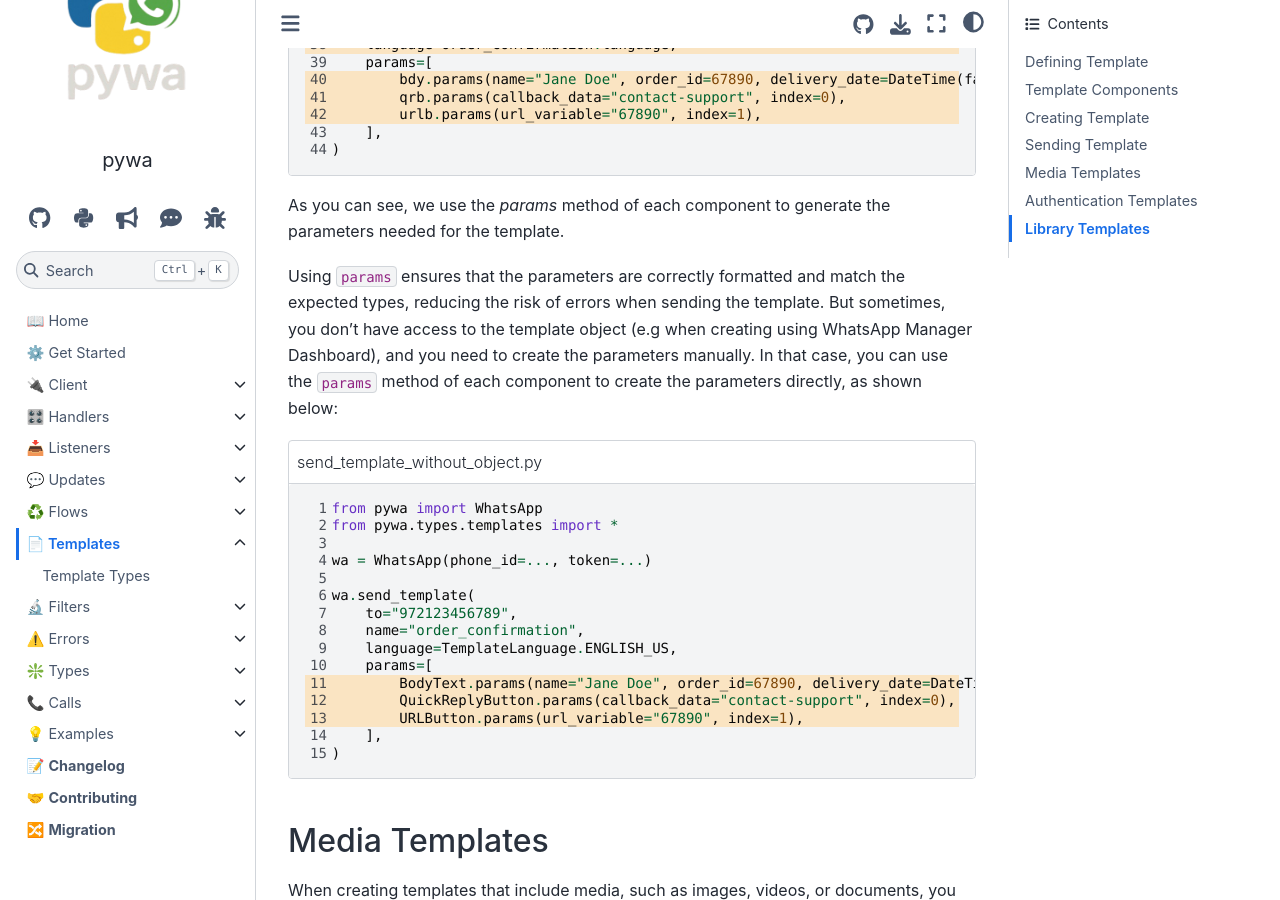
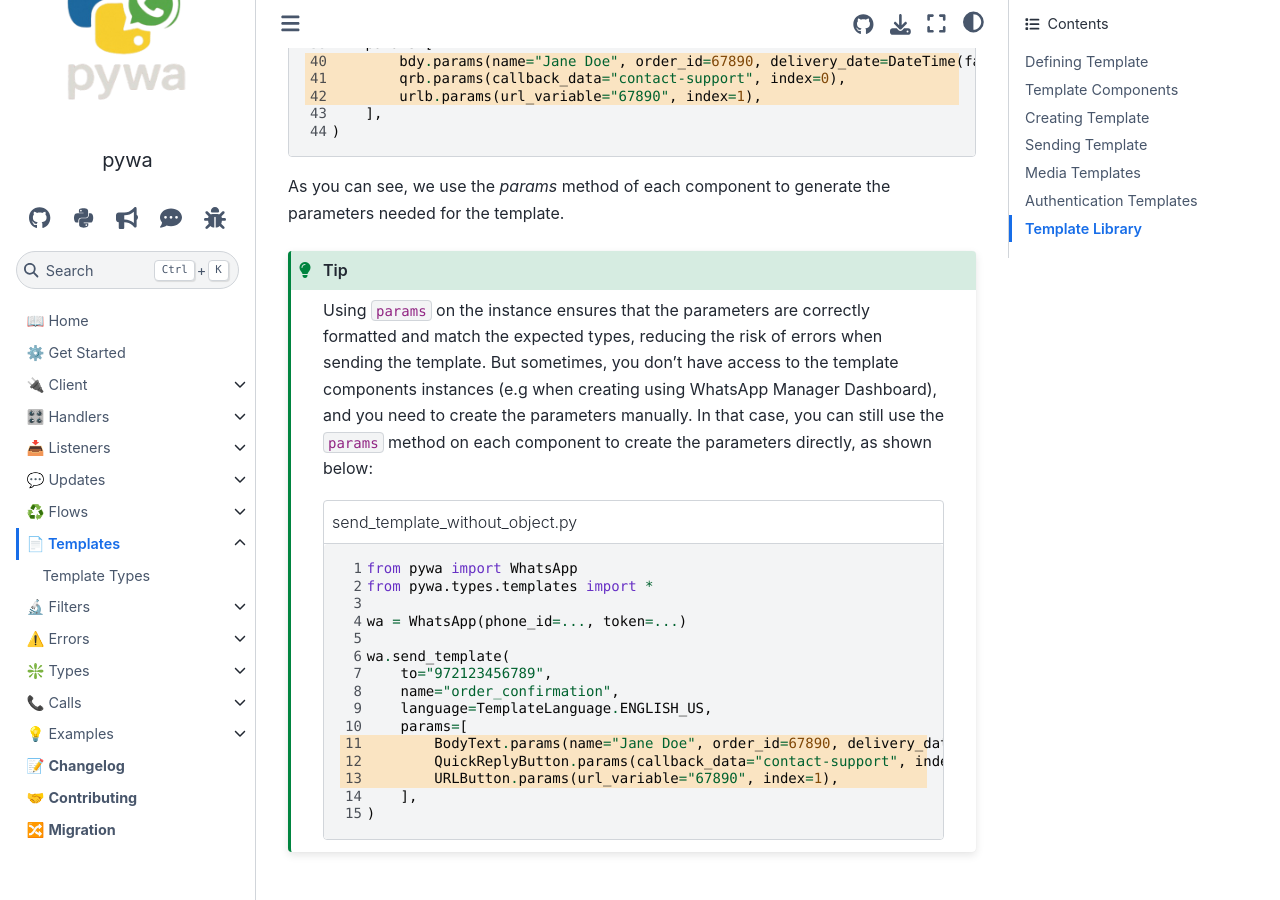
Before and after one commit to david-lev/pywa, a Sphinx documentation site: the page built from docs/source/content/templates/overview.rst, in a window 1280 px wide and 900 px high, scrolled down 4795 px. Built offline with Sphinx 7.4.7 and the Sphinx Book theme 1.1.4, drawn with Linux system fonts in a browser that asks for light colours; the version number is read from the project's files by our own code; some of the changed text lies outside the part shown.

Commit message:
[docs] adding examples

```diff
--- a/docs/source/content/examples/overview.rst
+++ b/docs/source/content/examples/overview.rst
@@ -8,3 +8,4 @@
     media
     sign_up_flow
     template
+    flows
--- a/docs/source/content/templates/overview.rst
+++ b/docs/source/content/templates/overview.rst
@@ -12,9 +12,7 @@ PyWa offers a comprehensive and intuitive interface to create, manage, and send
 Defining Template
 ------------------
 
-To create a template, you can use the :class:`Template` class.
-
-You need to define the template details, including the header, body, footer, and buttons. Each component can be customized to fit your messaging needs.
+To create a template, you need to define its structure using the :class:`Template` class from the :mod:`pywa.types.templates` module. This involves specifying the template's name, language, category, parameter format, and the components that make up the template.
 
 In the example below, we create a simple Order Confirmation template with a header, body, footer, and buttons.
 
@@ -237,28 +235,30 @@ The best practice is to use the Template object you created earlier as a referen
 
 As you can see, we use the `params` method of each component to generate the parameters needed for the template.
 
-Using ``params`` ensures that the parameters are correctly formatted and match the expected types, reducing the risk of errors when sending the template. But sometimes, you don't have access to the template object (e.g when creating using WhatsApp Manager Dashboard), and you need to create the parameters manually. In that case, you can use the ``params`` method of each component to create the parameters directly, as shown below:
+.. tip::
 
-.. code-block:: python
-    :caption: send_template_without_object.py
-    :linenos:
-    :emphasize-lines: 11-13
+    Using ``params`` on the instance ensures that the parameters are correctly formatted and match the expected types, reducing the risk of errors when sending the template. But sometimes, you don't have access to the template components instances (e.g when creating using WhatsApp Manager Dashboard), and you need to create the parameters manually. In that case, you can still use the ``params`` method on each component to create the parameters directly, as shown below:
 
-    from pywa import WhatsApp
-    from pywa.types.templates import *
+    .. code-block:: python
+        :caption: send_template_without_object.py
+        :linenos:
+        :emphasize-lines: 11-13
 
-    wa = WhatsApp(phone_id=..., token=...)
+        from pywa import WhatsApp
+        from pywa.types.templates import *
 
-    wa.send_template(
-        to="972123456789",
-        name="order_confirmation",
-        language=TemplateLanguage.ENGLISH_US,
-        params=[
-            BodyText.params(name="Jane Doe", order_id=67890, delivery_date=DateTime(fallback_value="September 10, 2025")),
-            QuickReplyButton.params(callback_data="contact-support", index=0),
-            URLButton.params(url_variable="67890", index=1),
-        ],
-    )
+        wa = WhatsApp(phone_id=..., token=...)
+
+        wa.send_template(
+            to="972123456789",
+            name="order_confirmation",
+            language=TemplateLanguage.ENGLISH_US,
+            params=[
+                BodyText.params(name="Jane Doe", order_id=67890, delivery_date=DateTime(fallback_value="September 10, 2025")),
+                QuickReplyButton.params(callback_data="contact-support", index=0),
+                URLButton.params(url_variable="67890", index=1),
+            ],
+        )
 
 
 Media Templates
@@ -440,6 +440,13 @@ The OTP button can be one of the following types:
             ],
         )
 
+.. figure:: ../../../../_static/examples/one-tap-auth-template.webp
+    :align: center
+    :width: 50%
+
+
+--
+
 - :class:`ZeroTapOTPButton`: A button that allows the user to receive the OTP code without any interaction.
 
     .. code-block:: python
@@ -460,6 +467,12 @@ The OTP button can be one of the following types:
             ],
         )
 
+.. figure:: ../../../../_static/examples/zero-tap-auth-template.png
+    :align: center
+    :width: 50%
+
+--
+
 - :class:`CopyCodeOTPButton`: A button that allows the user to copy the OTP code to the clipboard and use it in another app.
 
     .. code-block:: python
@@ -470,6 +483,12 @@ The OTP button can be one of the following types:
 
         otp_button = CopyCodeOTPButton()
 
+
+.. figure:: ../../../../_static/examples/copy-code-auth-template.webp
+    :align: center
+    :width: 50%
+
+--
 
 When sending an authentication template you need to provide the OTP code as a parameter to the :class:`AuthenticationBody` and to the OTP button you are using.
 
@@ -518,12 +537,16 @@ When sending an authentication template you need to provide the OTP code as a pa
         for template in templates:
             print(f'Template {template.id} created with status {template.status}')
 
-Library Templates
+Template Library
 -------------------
 
 PyWa also provides an easy way to create templates from the Template Library. The library contains a collection of pre-defined templates that you can use to quickly create and send messages without having to define them from scratch.
 
 From `developers.facebook.com <https://developers.facebook.com/docs/whatsapp/cloud-api/guides/send-message-templates/template-library>`_:
+
+    .. image:: ../../../../_static/guides/template-library.webp
+        :alt: Template Library
+        :width: 100%
 
     Template Library makes it faster and easier for businesses to create utility templates for common use cases, like payment reminders, delivery updates — and authentication templates for common identity verification use cases.
 
--- a/docs/source/content/templates/types.rst
+++ b/docs/source/content/templates/types.rst
@@ -79,6 +79,10 @@ Template Types
 .. autoclass:: LimitedTimeOffer()
     :members: params
 
+.. figure:: ../../../../_static/examples/lto-template.webp
+    :align: center
+    :width: 50%
+
 .. autoclass:: Carousel()
     :members: params
 
```
Also changed, not shown: docs/source/content/examples/flows.rst (added, +53 -0 lines), docs/source/content/examples/template.rst (+27 -4 lines), docs/static/examples/copy-code-auth-template.webp (added), docs/static/examples/lto-template.webp (added), docs/static/examples/one-tap-auth-template.webp (added), docs/static/examples/zero-tap-auth-template.png (added), docs/static/guides/template-library.webp (added).
